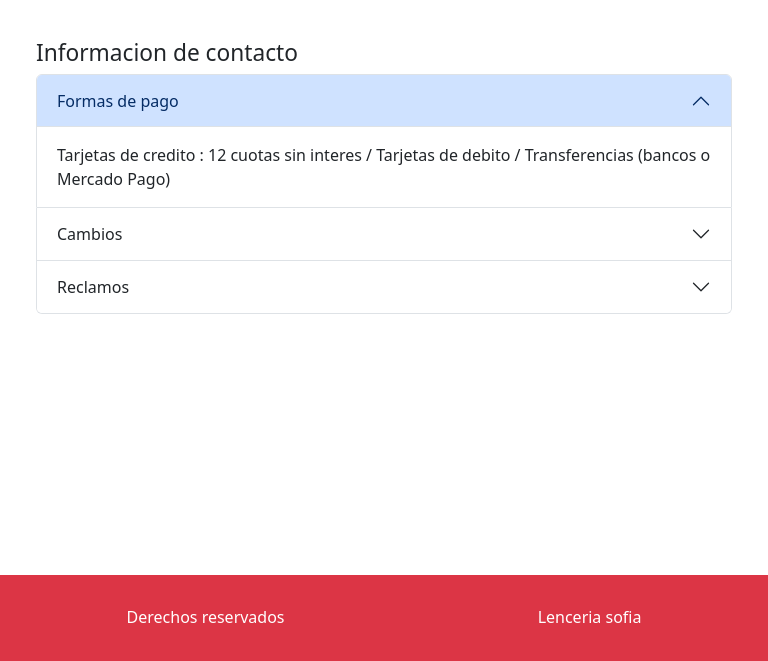
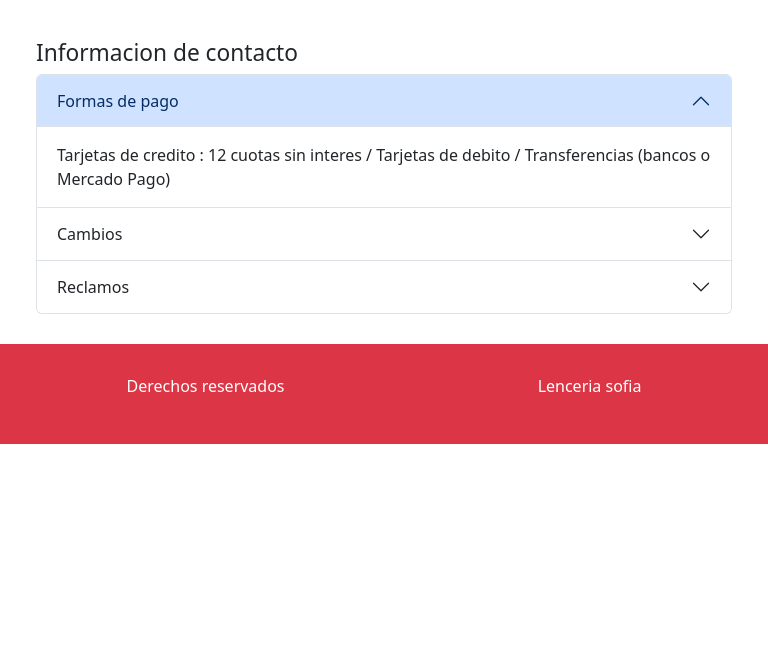
Before and after one commit to luciano-santagada/Sofia-lenceria, a plain HTML site: page pages/ayuda.html in a window 768 px wide. Shown: the part 125-786 px from the top of the page. Drawn offline with nearby package versions, Linux system fonts and the light colour scheme.

Commit message:
ultima modificacion en css

```diff
--- a/css/styles.css
+++ b/css/styles.css
@@ -123,4 +123,10 @@ flex-direction: column;
         width: 100px;
     }
 
+    .pie-ayuda {
+    position: static;
+    bottom: 0;
+    margin-top: 30px;
+    }
+
 }
```
